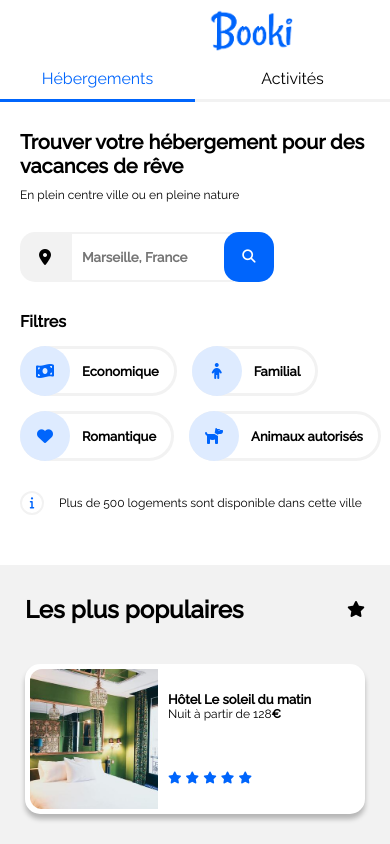
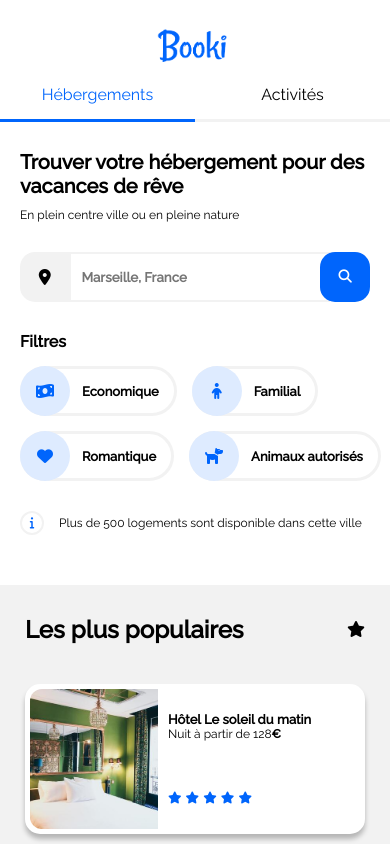
Before and after one commit to HaydenLeDev/OpenClassroom, a plain HTML site: page 02-Booki/index.html in a window 390 px wide. Shown: the top 844 px of the page. Drawn offline with Linux system fonts and the light colour scheme.

Commit message:
recherche prend toute la place

```diff
--- a/02-Booki/css/base.css
+++ b/02-Booki/css/base.css
@@ -37,3 +37,10 @@ body{
     align-items: center;
     gap: 30px;
 }
+
+main {
+    display: flex;
+    flex-direction: column;
+    width: 100%;
+    gap: 50px;
+}
--- a/02-Booki/css/layouts/filtres_layout.css
+++ b/02-Booki/css/layouts/filtres_layout.css
@@ -1,15 +1,9 @@
-main {
-    display: flex;
-    flex-direction: column;
-    width: 100%;
-    gap: 50px;
-}
-
 .filtre {
     display: flex;
     flex-direction: column;
     gap: 30px;
     margin-left: 60px;
+    width: 100%;
 }
 
 .icone {
@@ -107,8 +101,10 @@ main {
 
 @media screen and (max-width: 768px) {
     .filtre{
-        margin-left: 20px;
+        margin-left:20px;
+        max-width: calc(100% - 20px);
     }
+
 
     .filtre_theme{
         align-items: flex-start;
@@ -127,5 +123,15 @@ main {
 
     .recherche .paragraphe {
         padding: 0px;
+        width: 50px;
+    }
+
+    .filtre_recherche{
+        max-width:calc(100% - 20px);
+        overflow-x: hidden; /*Overflow - x evite les déboredement */
+    }
+
+    #input_recherche{
+        width: calc(100% - 100px);
     }
 }
--- a/02-Booki/css/layouts/header_layout.css
+++ b/02-Booki/css/layouts/header_layout.css
@@ -40,6 +40,7 @@
         justify-content: center;
         padding: 0%;
         padding-left: 0px;
+        padding-top: 20px;
     }
 
     header img{
@@ -65,4 +66,11 @@
         justify-content: center;
         width: 50%;
     }
+
+    .logo img {
+        position: relative;
+
+        left: 0%;
+        width: 100px;
+    }
 }
```
